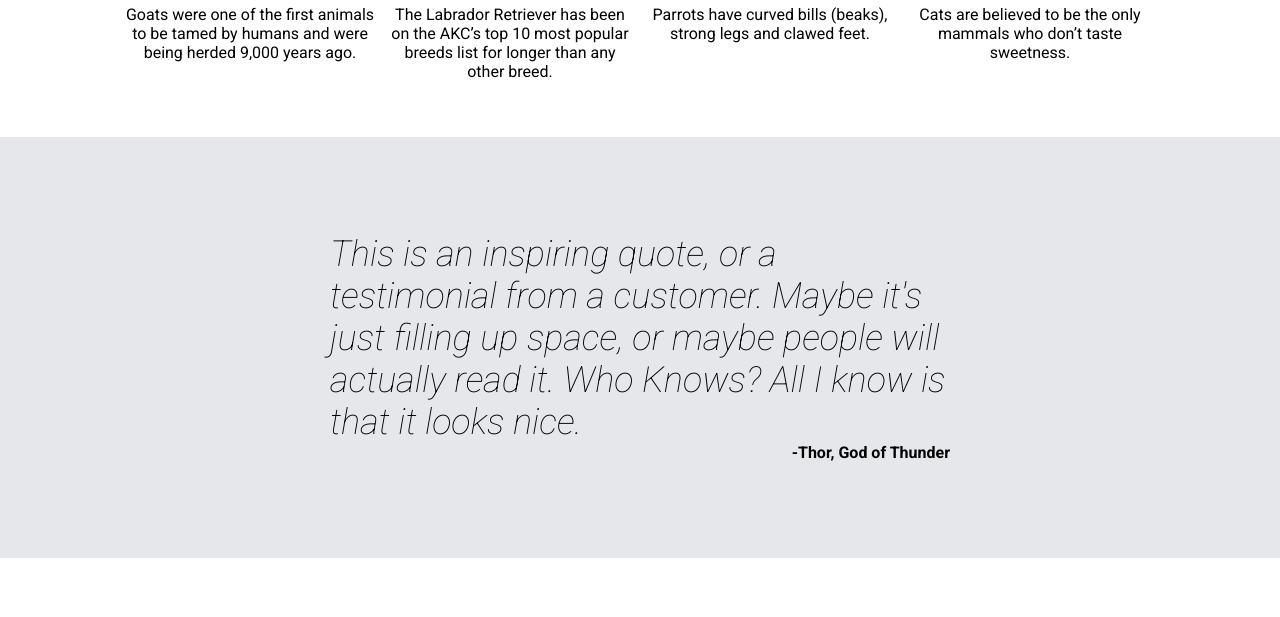
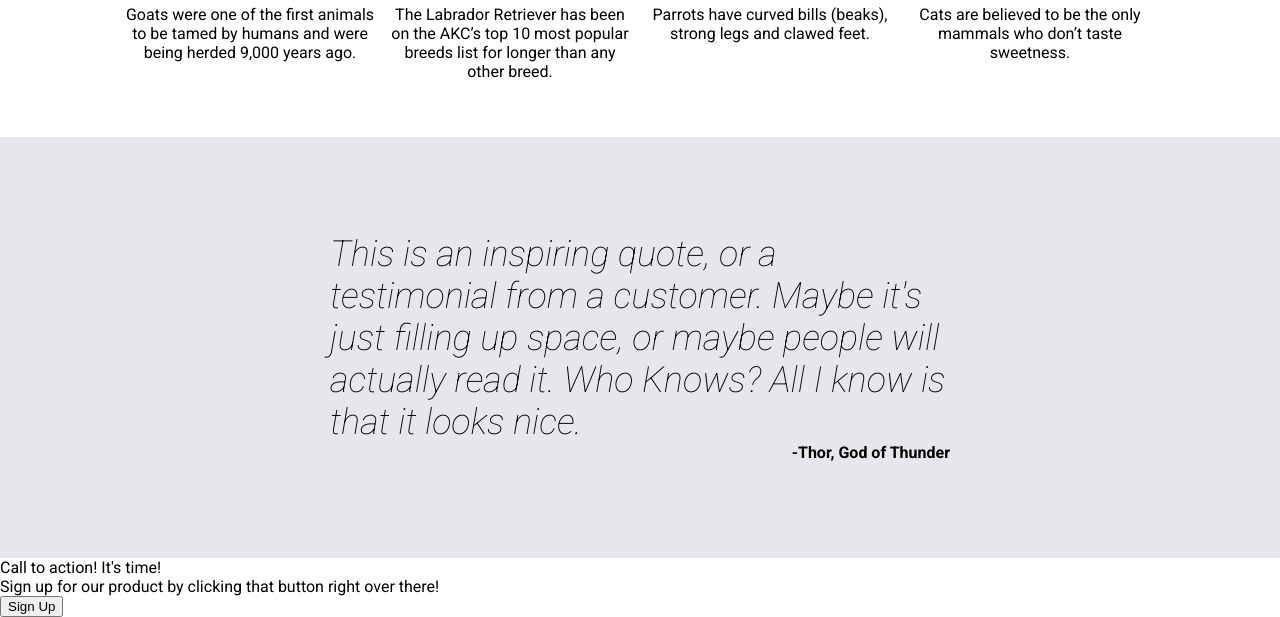
Before and after one commit to daviddoll8/foundations-landing-page, a plain HTML site: page index.html in a window 1280 px wide. Shown: the part 738-1355 px from the top of the page. Before the commit the page ends 1296 px from the top, so only its background shows below. Drawn offline with Linux system fonts and the light colour scheme.

Commit message:
add html to the landing page for the sign up section, asking users to sign up

```diff
--- a/index.html
+++ b/index.html
@@ -91,5 +91,17 @@
       </div>
     </div>
   </div>
+
+  <div class="signup-section">
+    <div class="signup-card">
+      <div class="signup-header">
+        Call to action! It's time!
+      </div>
+      <div class="signup-text">
+        Sign up for our product by clicking that button right over there!
+      </div>
+      <button class="signup-btn">Sign Up</button>
+    </div>
+  </div>
 </body>
 </html>
```
